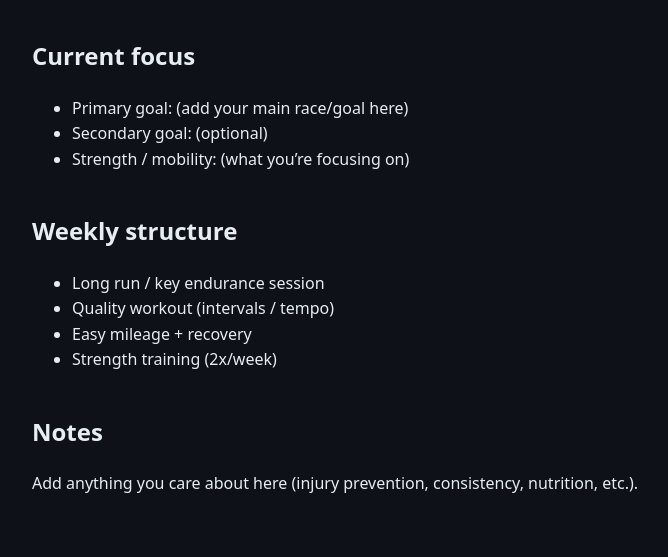
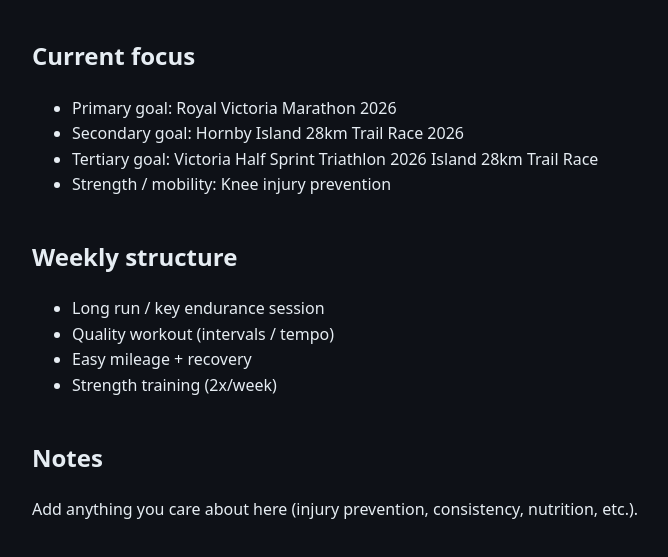
Before and after one commit to lucasgage/lucasgage.ca, a plain HTML site: page training.html in a window 1280 px wide. Shown: the part 273-830 px from the top of the page, without its empty margins (158-826 px from the left). Drawn offline with Linux system fonts and the light colour scheme.

Commit message:
Update training.html

```diff
--- a/training.html
+++ b/training.html
@@ -38,9 +38,10 @@
 
     <h2>Current focus</h2>
     <ul>
-      <li>Primary goal: (add your main race/goal here)</li>
-      <li>Secondary goal: (optional)</li>
-      <li>Strength / mobility: (what you’re focusing on)</li>
+      <li>Primary goal: Royal Victoria Marathon 2026</li>
+      <li>Secondary goal: Hornby Island 28km Trail Race 2026</li>
+      <li>Tertiary goal: Victoria Half Sprint Triathlon 2026 Island 28km Trail Race</li>
+      <li>Strength / mobility: Knee injury prevention</li>
     </ul>
 
     <h2>Weekly structure</h2>
```
